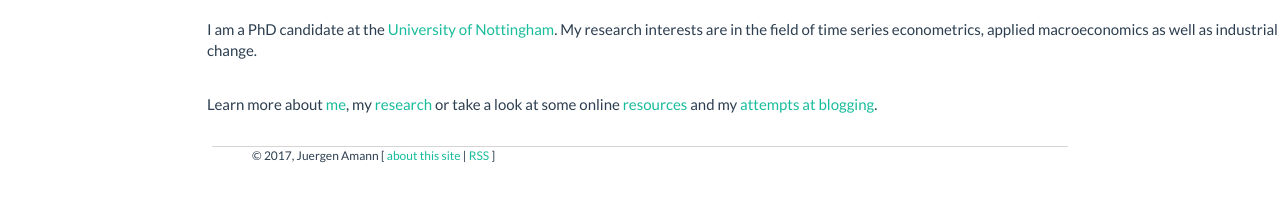
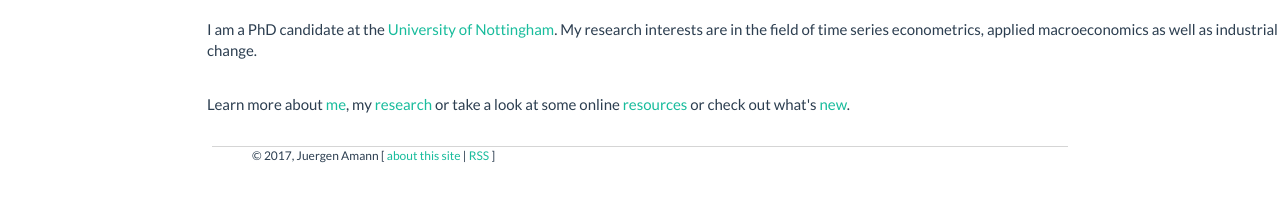
Before and after one commit to amannj/amannj.github.io, a Jekyll site: the page built from index.html, in a window 1280 px wide. Shown: the part 358-560 px from the top of the page. Built offline with Jekyll 4.4.1, drawn with Linux system fonts in a browser that asks for light colours; nearby versions of some CDN libraries.

Commit message:
change blog to news

```diff
--- a/index.html
+++ b/index.html
@@ -17,5 +17,5 @@
 <br />
 	<p>I am a PhD candidate at the  <a href="https://www.nottingham.ac.uk/" target="_blank">University of Nottingham</a>. My research interests are in the field of time series econometrics, applied macroeconomics as well as industrial structural change. </p>
 <br />
-	<p>Learn more about <a href="/profile">me</a>, my <a href="/research">research</a> or take a look at some online <a href="/" class="disabled">resources</a> and my <a href="/blog">attempts at blogging</a>.</p>
+	<p>Learn more about <a href="/profile">me</a>, my <a href="/research">research</a> or take a look at some online <a href="/" class="disabled">resources</a> or check out what's <a href="/blog">new</a>.</p>
 </div><!-- /.blurb -->
```
